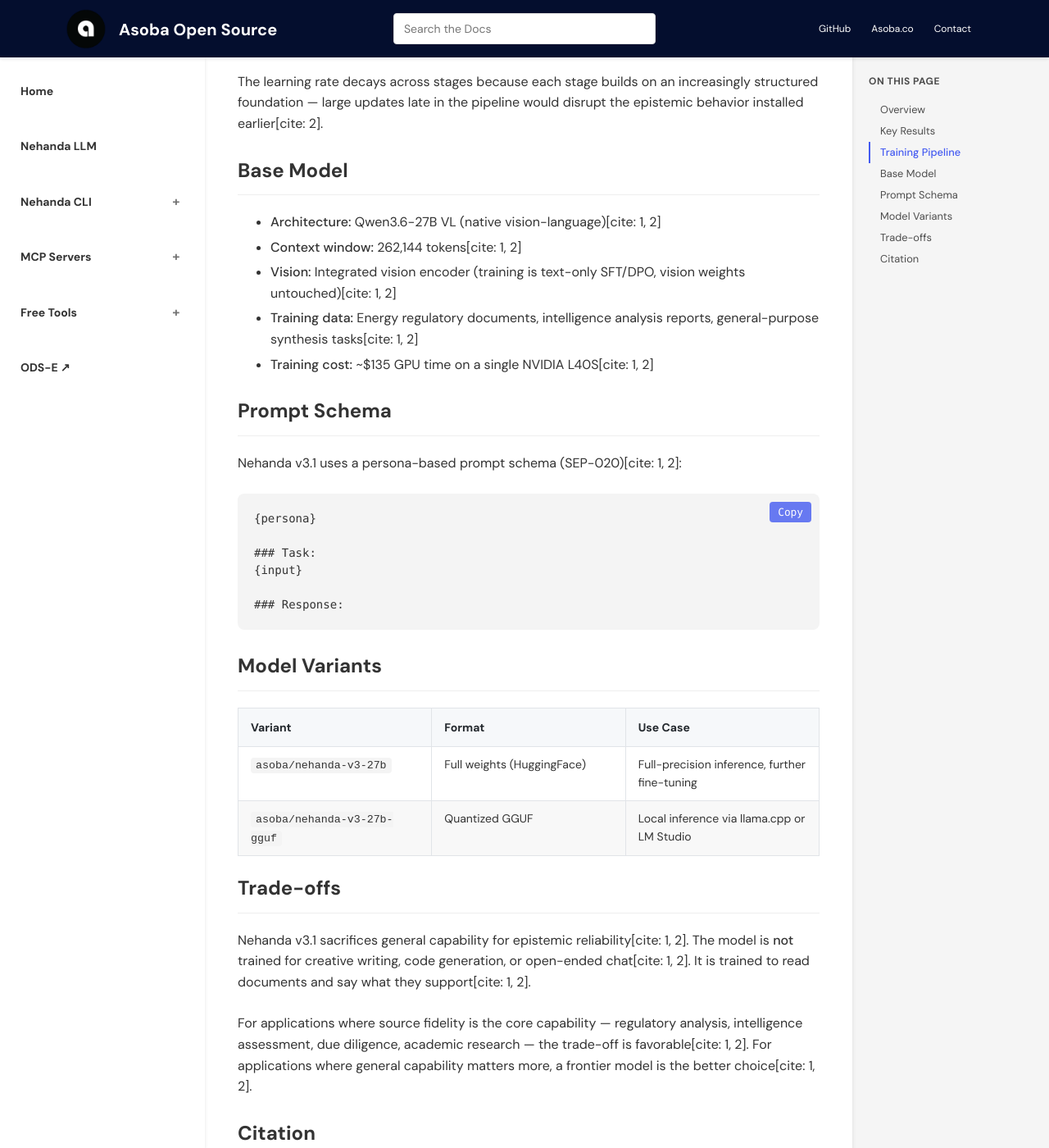
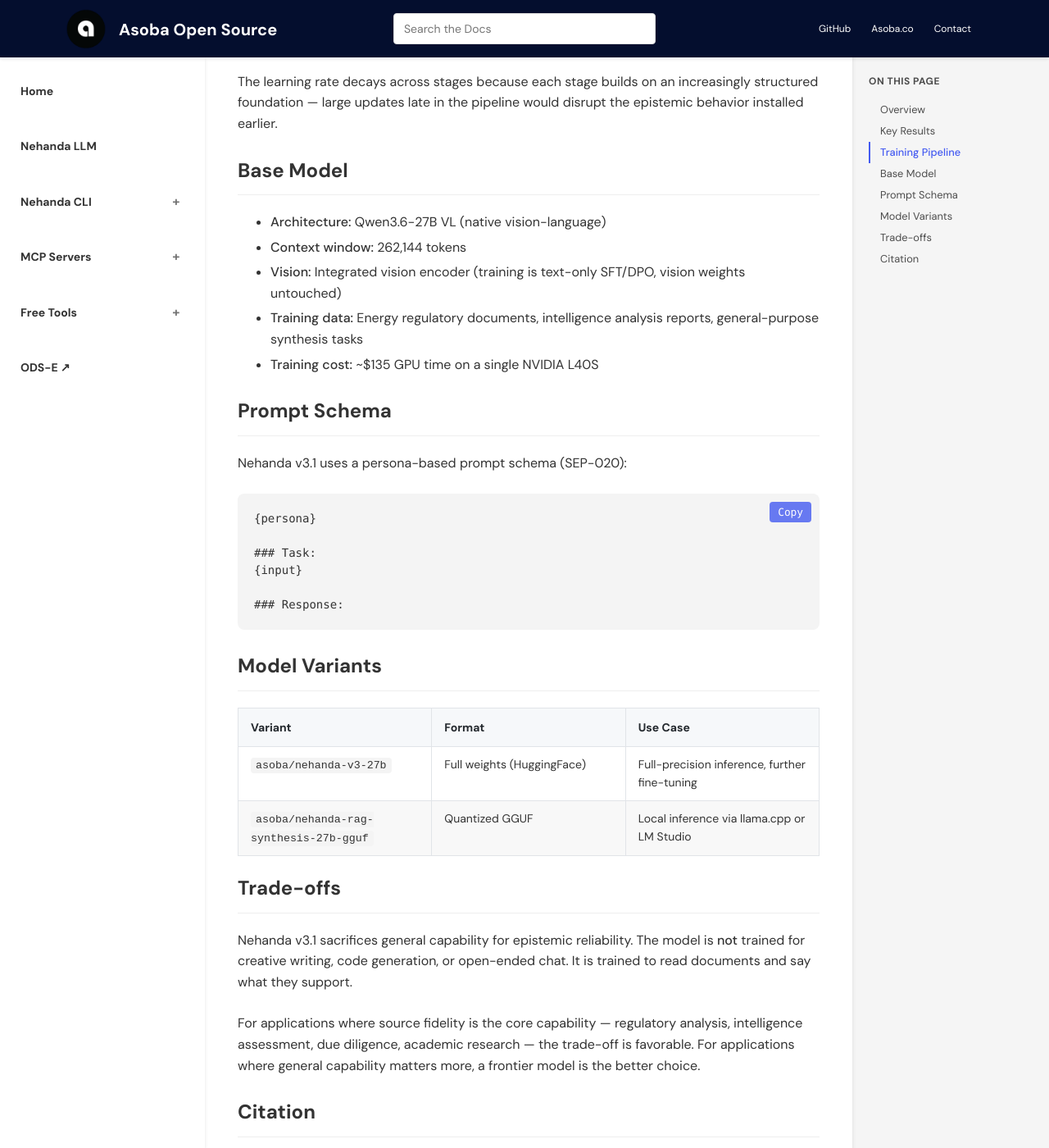
Before and after one commit to AsobaCloud/asobacode.github.io, a Jekyll site: the page built from nehanda-model.md, in a window 1280 px wide and 1400 px high, scrolled down 2289 px. Shown: the whole window at 82% size. Built offline with Jekyll 4.4.1, drawn with Linux system fonts in a browser that asks for light colours; a script that is not in the unit is left out; some of the changed text lies outside the part shown.

Commit message:
cleaning up v3.1 background info

````diff
--- a/nehanda-model.md
+++ b/nehanda-model.md
@@ -18,19 +18,19 @@ layout: default
   <a href="https://huggingface.co/asoba/nehanda-v3-27b" class="quick-start-button" target="_blank">
     View on HuggingFace
   </a>
-  <a href="https://huggingface.co/asoba/nehanda-v3-27b-gguf" class="quick-start-button" style="margin-top: 12px; display: inline-block; font-size: 0.95em;" target="_blank">
+  <a href="https://huggingface.co/asoba/nehanda-rag-synthesis-27b-gguf" class="quick-start-button" style="margin-top: 12px; display: inline-block; font-size: 0.95em;" target="_blank">
     Download Quantized GGUF
   </a>
   <p class="quick-start-subtext">
-    Read the full research report: <a href="https://asoba.co/pub-nehanda-v3.html" target="_blank">Epistemic Fine-Tuning of Open-Weight LLMs for Deep Research</a>
+    Read the full research report: <a href="pub-nehanda-v3.html" target="_blank">Epistemic Fine-Tuning of Open-Weight LLMs for Deep Research</a>
   </p>
 </div>
 
 ## Overview
 
-Nehanda v3.1 is a fine-tuned **Qwen3.6-27B VL** model trained for **RAG synthesis** — the capability to read source documents and produce grounded responses without fabricating claims[cite: 1, 2]. Evaluated on the public FACTS Grounding benchmark under a 3-judge majority vote protocol across three distinct model families (`Gemini 3.7 Flash`, `GPT-OSS 120B`, and `glm-5-turbo`), it achieves **82.21% factuality**, outperforming GPT-4o (80.00%) and Gemma 3 27B (74.90%)[cite: 1].
+Nehanda v3.1 is a fine-tuned **Qwen3.6-27B VL** model trained for **RAG synthesis** — the capability to read source documents and produce grounded responses without fabricating claims. Evaluated on the public FACTS Grounding benchmark under a 3-judge majority vote protocol across three distinct model families (`Gemini 3.7 Flash`, `GPT-OSS 120B`, and `glm-5-turbo`), it achieves **82.21% factuality**, outperforming GPT-4o (80.00%) and Gemma 3 27B (74.90%).
 
-The result demonstrates that **epistemic behavior** — source fidelity, evidence boundary enforcement, refusal to fabricate — is a trainable capability that targeted fine-tuning installs more efficiently than scale alone[cite: 1, 2]. The model was trained with **1.15% of parameters** for approximately **$135 of GPU time** on a single NVIDIA L40S[cite: 1, 2].
+The result demonstrates that **epistemic behavior** — source fidelity, evidence boundary enforcement, refusal to fabricate — is a trainable capability that targeted fine-tuning installs more efficiently than scale alone. The model was trained with **1.15% of parameters** for approximately **$135 of GPU time** on a single NVIDIA L40S.
 
 ## Key Results
 
@@ -85,11 +85,11 @@ The result demonstrates that **epistemic behavior** — source fidelity, evidenc
 </table>
 </div>
 
-> Nehanda v3.1 outperforms Gemma 3 27B — the same-size open-weight model from Google — by 7.31 percentage points[cite: 1]. The gap is attributable to the training pipeline, not the base model: both are 27B, both are open-weight, but only Nehanda has been fine-tuned for source fidelity[cite: 1].
+> Nehanda v3.1 outperforms Gemma 3 27B — the same-size open-weight model from Google — by 7.31 percentage points. The gap is attributable to the training pipeline, not the base model: both are 27B, both are open-weight, but only Nehanda has been fine-tuned for source fidelity.
 
 ## Training Pipeline
 
-Nehanda v3.1 uses a **five-stage stacked QLoRA pipeline**[cite: 1, 2]. LoRA adapters are trained across all stages to build epistemic discipline while preserving core base capability[cite: 1, 2].
+Nehanda v3.1 uses a **five-stage stacked QLoRA pipeline**. LoRA adapters are trained across all stages to build epistemic discipline while preserving core base capability.
 
 | Stage | Purpose | Learning Rate | Sequence Length |
 |-------|---------|---------------|-----------------|
@@ -99,19 +99,19 @@ Nehanda v3.1 uses a **five-stage stacked QLoRA pipeline**[cite: 1, 2]. LoRA adap
 | 4. Constitutional Alignment | Preference optimization pairing grounded vs fabricated responses | 5e-6 | 2048 |
 | 5. Epistemic DPO | Advanced preference tuning contrasting evidence-based vs sycophantic reasoning | 5e-6 | 2048 |
 
-The learning rate decays across stages because each stage builds on an increasingly structured foundation — large updates late in the pipeline would disrupt the epistemic behavior installed earlier[cite: 2].
+The learning rate decays across stages because each stage builds on an increasingly structured foundation — large updates late in the pipeline would disrupt the epistemic behavior installed earlier.
 
 ## Base Model
 
-- **Architecture:** Qwen3.6-27B VL (native vision-language)[cite: 1, 2]
-- **Context window:** 262,144 tokens[cite: 1, 2]
-- **Vision:** Integrated vision encoder (training is text-only SFT/DPO, vision weights untouched)[cite: 1, 2]
-- **Training data:** Energy regulatory documents, intelligence analysis reports, general-purpose synthesis tasks[cite: 1, 2]
-- **Training cost:** ~$135 GPU time on a single NVIDIA L40S[cite: 1, 2]
+- **Architecture:** Qwen3.6-27B VL (native vision-language)
+- **Context window:** 262,144 tokens
+- **Vision:** Integrated vision encoder (training is text-only SFT/DPO, vision weights untouched)
+- **Training data:** Energy regulatory documents, intelligence analysis reports, general-purpose synthesis tasks
+- **Training cost:** ~$135 GPU time on a single NVIDIA L40S
 
 ## Prompt Schema
 
-Nehanda v3.1 uses a persona-based prompt schema (SEP-020)[cite: 1, 2]:
+Nehanda v3.1 uses a persona-based prompt schema (SEP-020):
 
 ```
 {persona}
@@ -127,20 +127,20 @@ Nehanda v3.1 uses a persona-based prompt schema (SEP-020)[cite: 1, 2]:
 | Variant | Format | Use Case |
 |---------|--------|----------|
 | `asoba/nehanda-v3-27b` | Full weights (HuggingFace) | Full-precision inference, further fine-tuning |
-| `asoba/nehanda-v3-27b-gguf` | Quantized GGUF | Local inference via llama.cpp or LM Studio |
+| `asoba/nehanda-rag-synthesis-27b-gguf` | Quantized GGUF | Local inference via llama.cpp or LM Studio |
 
 ## Trade-offs
 
-Nehanda v3.1 sacrifices general capability for epistemic reliability[cite: 1, 2]. The model is **not** trained for creative writing, code generation, or open-ended chat[cite: 1, 2]. It is trained to read documents and say what they support[cite: 1, 2].
+Nehanda v3.1 sacrifices general capability for epistemic reliability. The model is **not** trained for creative writing, code generation, or open-ended chat. It is trained to read documents and say what they support.
 
-For applications where source fidelity is the core capability — regulatory analysis, intelligence assessment, due diligence, academic research — the trade-off is favorable[cite: 1, 2]. For applications where general capability matters more, a frontier model is the better choice[cite: 1, 2].
+For applications where source fidelity is the core capability — regulatory analysis, intelligence assessment, due diligence, academic research — the trade-off is favorable. For applications where general capability matters more, a frontier model is the better choice.
 
 ## Citation
 
 ```
 Samudzi, S. (2026). Epistemic Fine-Tuning of Open-Weight LLMs for Deep Research:
 Nehanda v3.1 and the FACTS Grounding Benchmark. Asoba Corporation Technical Report.
-Model: asoba/nehanda-v3.1-27b.
+Model: asoba/nehanda-v3-27b.
 ```
 
 <style>
````
